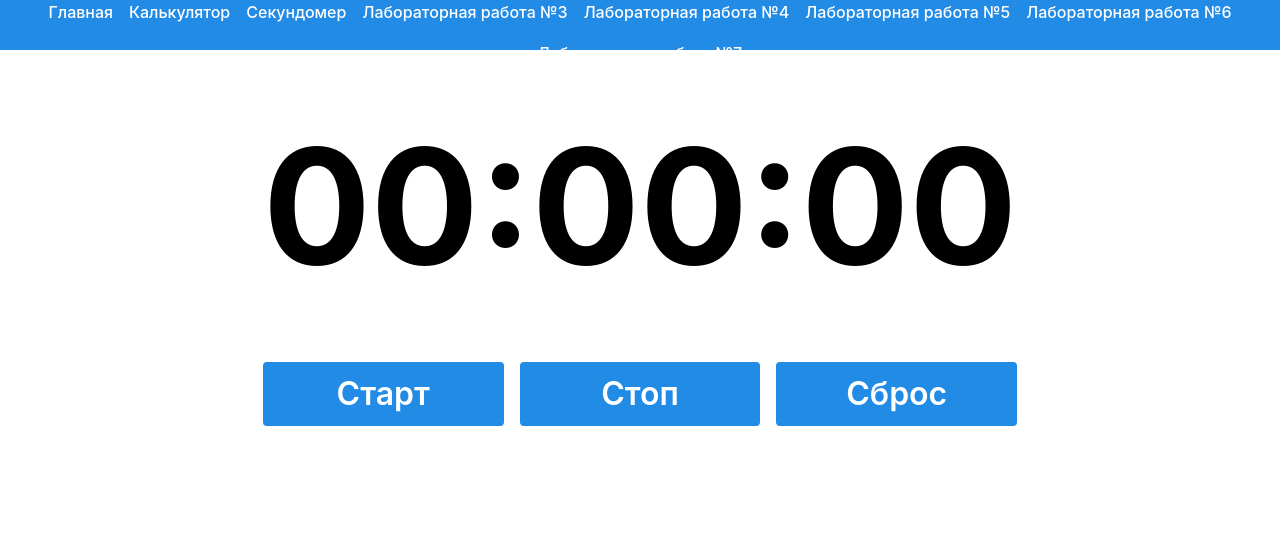
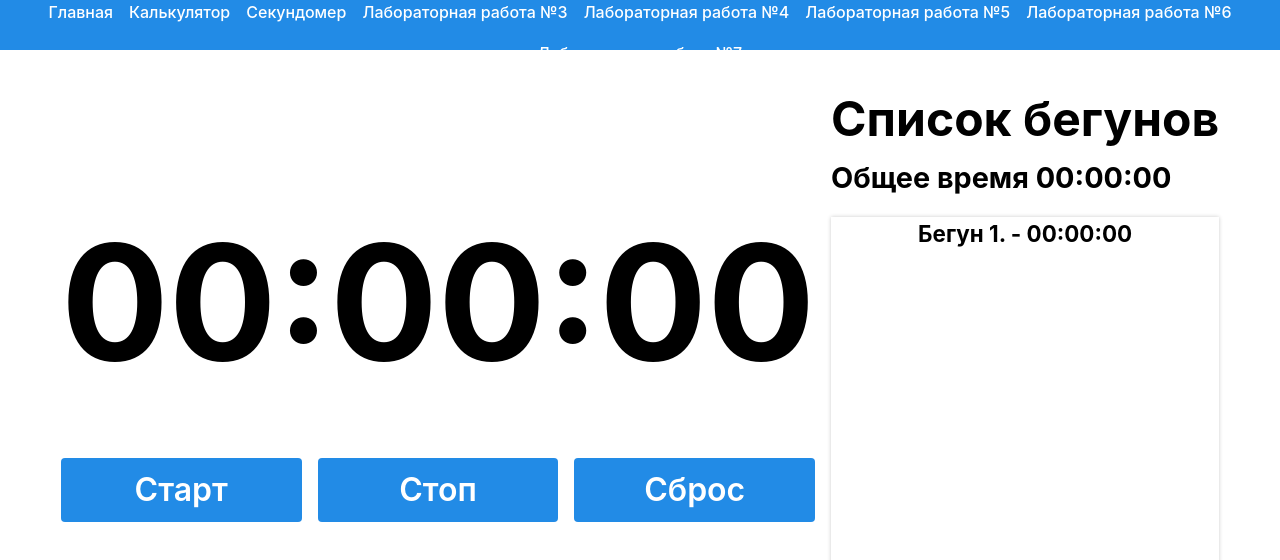
Before and after one commit to DzNk/LaboratoriesTech, a React (Vite) app: page /lab2 in a window 1280 px wide. Both pictures are taken after a click on the button "Стоп". Shown: the top 560 px of the page. Built offline with nearby package versions, Linux system fonts and the light colour scheme.

Commit message:
Lab 2 done

```diff
--- a/src/pages/StopWatch/styles/StopWatch.module.scss
+++ b/src/pages/StopWatch/styles/StopWatch.module.scss
@@ -1,4 +1,4 @@
-.text {
+.bigText {
   font-size: 10rem;
   font-weight: 700;
   text-align: center;
@@ -9,3 +9,31 @@
   font-size: 2rem;
   height: 4rem;
 }
+
+.runners {
+  min-height: 100%;
+}
+
+.border {
+  box-shadow: #cccccc 0 0 4px;
+}
+
+.runnerHeader {
+  font-size: 3rem;
+  font-weight: 700;
+  text-align: center;
+}
+
+.runnerSub {
+  font-size: 1.8rem;
+  font-weight: 700;
+  text-align: center;
+  margin-bottom: 1rem;
+}
+
+.smallText {
+  font-size: 1.4rem;
+  font-weight: 700;
+  text-align: center;
+  margin-bottom: 1rem;
+}
--- a/src/pages/StopWatch/ui/StopWatchPage.tsx
+++ b/src/pages/StopWatch/ui/StopWatchPage.tsx
@@ -1,10 +1,11 @@
-import {Button, Center, Group, Space, Stack, Text} from "@mantine/core";
+import {Button, Center, Flex, Group, ScrollArea, Space, Stack, Text} from "@mantine/core";
 import {useEffect, useRef, useState} from "react";
 import styles from "pages/StopWatch/styles/StopWatch.module.scss"
 
 export function StopWatchPage() {
     const [isRunning, setIsRunning] = useState<boolean>(false);
     const [elapsedTime, setElapsedTime] = useState<number>(0);
+    const [runners, setRunners] = useState<number[]>([]);
 
     const intervalIdRef = useRef<number | undefined>(undefined);
     const startTimeRef = useRef<number>(0);
@@ -16,14 +17,16 @@ export function StopWatchPage() {
 
     const stop = () => {
         setIsRunning(false);
+        setRunners([...runners, elapsedTime]);
     }
 
     const reset = () => {
         setElapsedTime(0);
         setIsRunning(false);
+        setRunners([]);
     }
 
-    const formatTime = () => {
+    const formatTime = (elapsedTime: number) => {
         const minutes = Math.floor(elapsedTime / (1000 * 60) % 60);
         const seconds = Math.floor(elapsedTime / 1000 % 60);
         const milliseconds = Math.floor(elapsedTime % 1000 / 10);
@@ -34,6 +37,7 @@ export function StopWatchPage() {
 
         return `${minutesStr}:${secondsStr}:${millisecondsStr}`;
     }
+
 
     useEffect(() => {
         if (isRunning) {
@@ -54,14 +58,41 @@ export function StopWatchPage() {
         <>
             <Space h={'xl'}/>
             <Center>
+                <Group>
                     <Stack>
-                    <Text className={styles.text}>{formatTime()}</Text>
+                        <Text className={styles.bigText}>{formatTime(elapsedTime)}</Text>
                         <Group grow>
                             <Button className={styles.button} onClick={start}>Старт</Button>
                             <Button className={styles.button} onClick={stop}>Стоп</Button>
                             <Button className={styles.button} onClick={reset}>Сброс</Button>
                         </Group>
                     </Stack>
+                    <Flex className={styles.runners}
+                          justify="center"
+                          align="flex-start"
+                          direction="column"
+                          wrap="nowrap">
+                        <Text className={styles.runnerHeader}>Список бегунов</Text>
+                        {
+                            runners.length > 0 &&
+                            <Text className={styles.runnerSub}>
+                                Общее
+                                время {formatTime(runners.reduce((total, currentRunner) => total + currentRunner, 0))}
+                            </Text>
+                        }
+                        <ScrollArea className={styles.border} h={400} w={'100%'}>
+                            {
+                                runners.map((runner, index) => {
+                                    return (
+                                        <Text key={index} className={styles.smallText}>
+                                            Бегун {index + 1}. - {formatTime(runner)}
+                                        </Text>
+                                    );
+                                })
+                            }
+                        </ScrollArea>
+                    </Flex>
+                </Group>
             </Center>
         </>
     );
```
Lines whose indentation alone changed are shown as unchanged.
